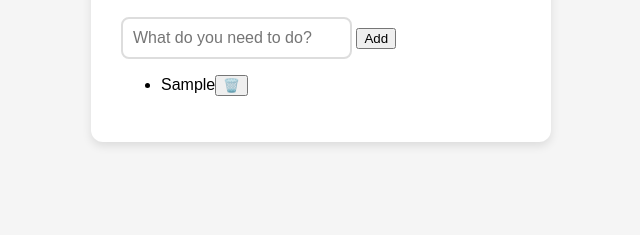
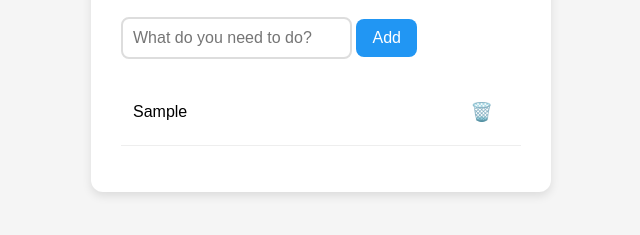
Before and after one commit to payce06/ToDo-List, a plain HTML site: page index.html in a window 1280 px wide. Both pictures are taken after typing "Sample" into the empty fields and a click on the button "Add". Shown: the part 151-386 px from the top of the page, without its empty margins (319-959 px from the left). Drawn offline with Linux system fonts and the light colour scheme.

Commit message:
todo-list-js

```diff
--- a/style.css
+++ b/style.css
@@ -35,3 +35,40 @@ input[type="text"] {
     border: 2px solid #ddd;
     border-radius: 8px;
 }
+
+button {
+    padding: 10px 16px;
+    font-size: 16px;
+    border: none;
+    background-color: #2196f3;
+    color: white;
+    border-radius: 8px;
+    cursor: pointer;
+}
+
+ul {
+    list-style: none;
+    padding: 0;
+    margin-top:20px;
+}
+
+li {
+    display: flex;
+    justify-content: space-between;
+    align-items: center;
+    padding: 12px;
+    border-bottom: 1px solid #eee;
+}
+
+li.completed span {
+    text-decoration: line-through;
+    color: gray;
+}
+
+li button {
+    background-color: transparent;
+    border: none;
+    color: red;
+    font-size: 18px;
+    cursor: pointer;
+}
```
